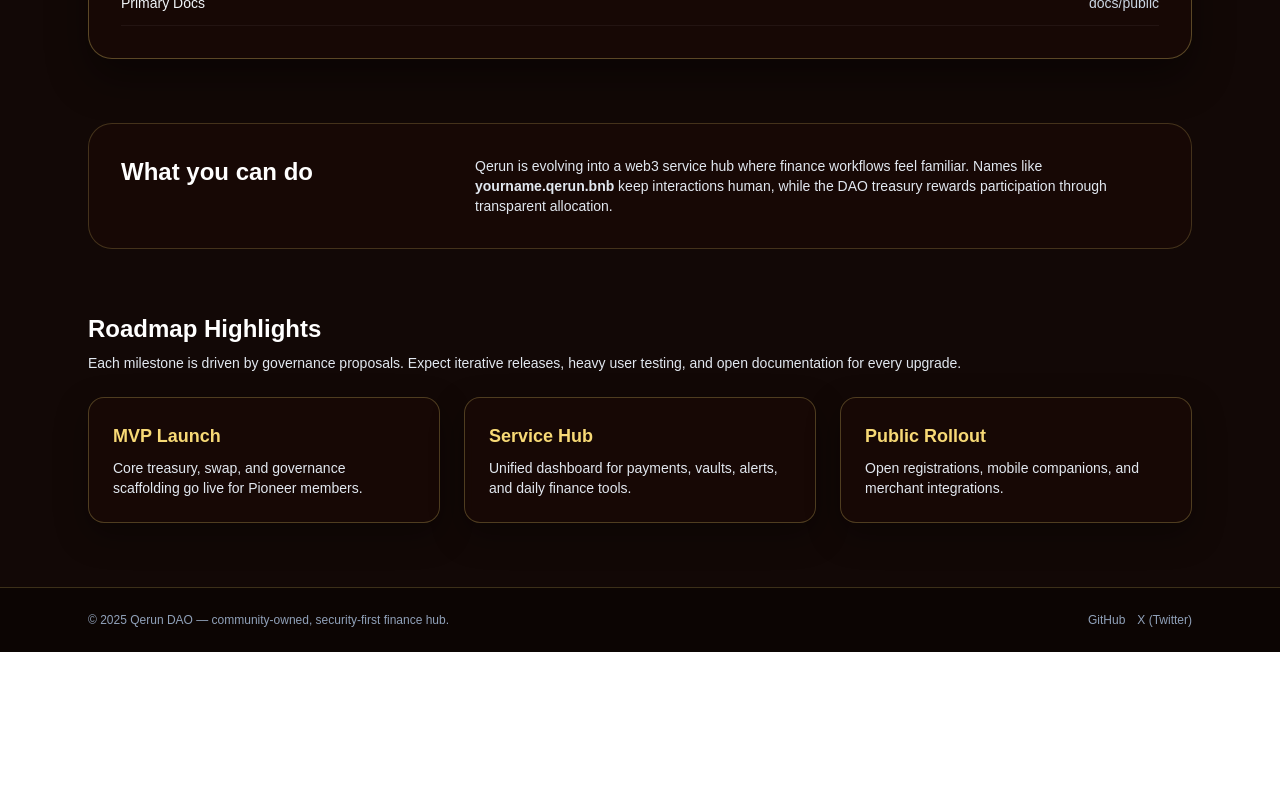
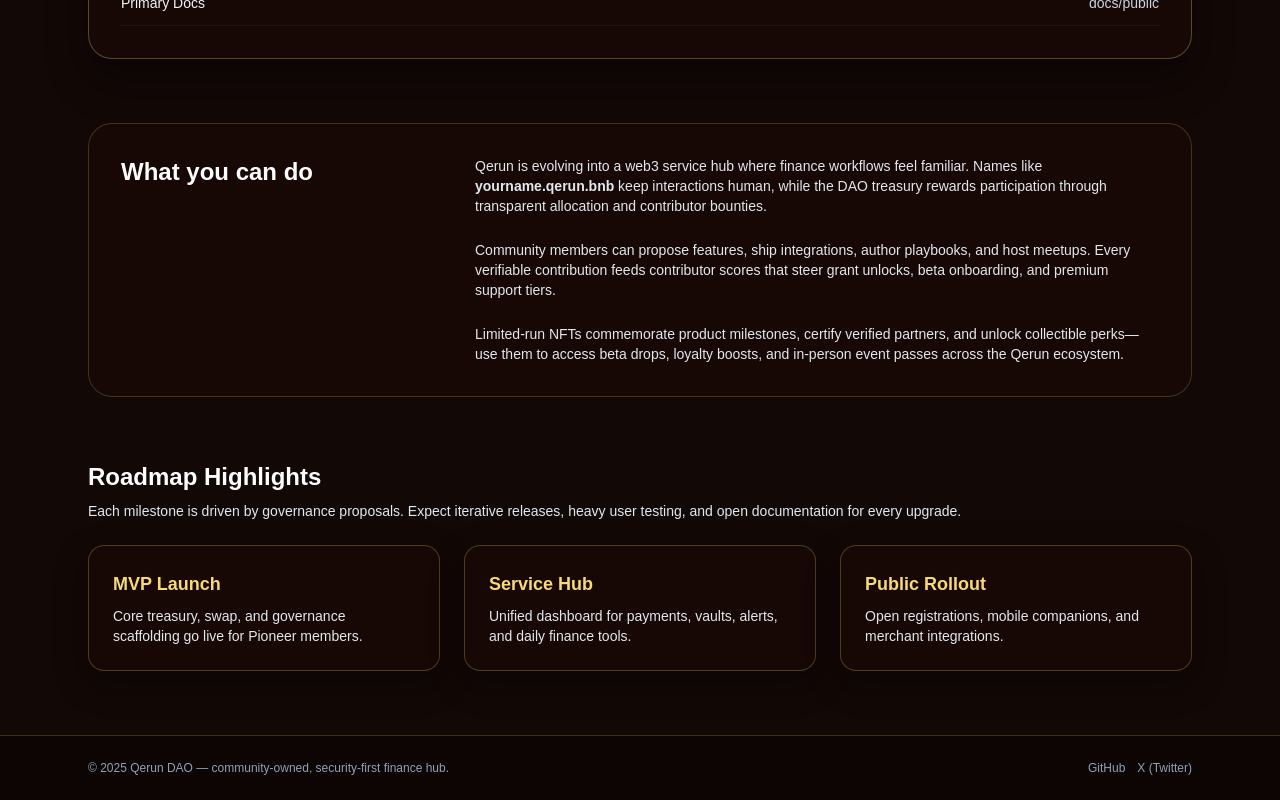
Before and after one commit to qerun/qerun.com, a Next.js app: page / in a window 1280 px wide. Shown: the part 983-1783 px from the top of the page. Before the commit the page ends 1635 px from the top, so only its background shows below. Built offline with nearby package versions, Linux system fonts and the light colour scheme.

Commit message:
Update What you can do section with community contributions

```diff
--- a/src/app/page.tsx
+++ b/src/app/page.tsx
@@ -100,7 +100,16 @@ export default function Home() {
             <p>
               Qerun is evolving into a web3 service hub where finance workflows feel familiar. Names like
               <span className="font-semibold"> yourname.qerun.bnb</span> keep interactions human, while the DAO treasury rewards
-              participation through transparent allocation.
+              participation through transparent allocation and contributor bounties.
+            </p>
+            <p>
+              Community members can propose features, ship integrations, author playbooks, and host meetups. Every
+              verifiable contribution feeds contributor scores that steer grant unlocks, beta onboarding, and premium
+              support tiers.
+            </p>
+            <p>
+              Limited-run NFTs commemorate product milestones, certify verified partners, and unlock collectible perks—
+              use them to access beta drops, loyalty boosts, and in-person event passes across the Qerun ecosystem.
             </p>
           </div>
         </section>
```
